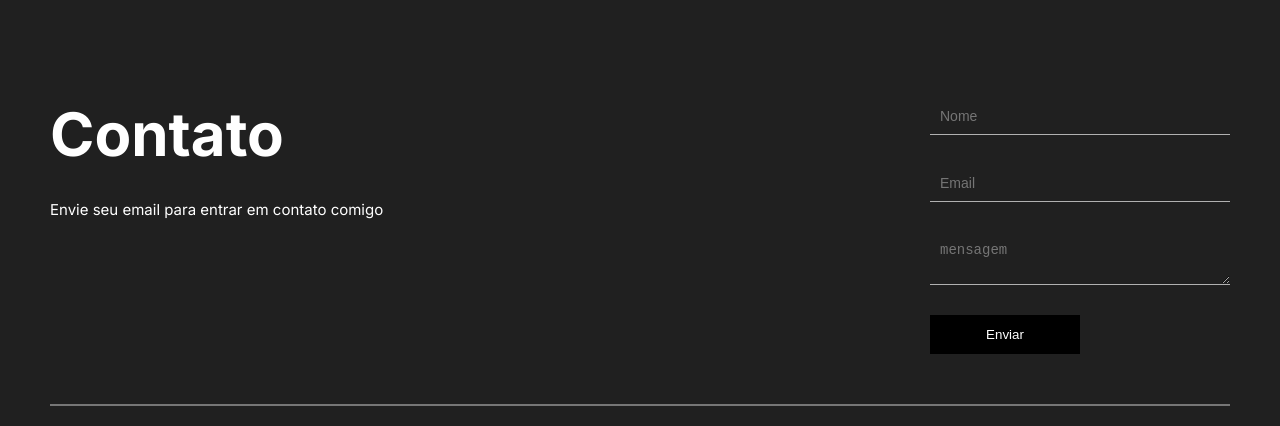
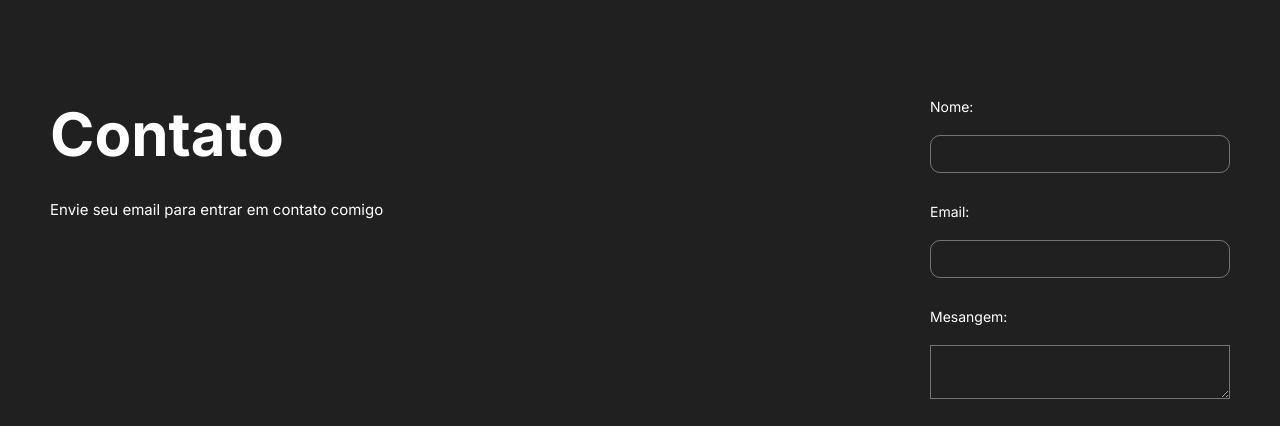
Before and after one commit to JoaoVitor2004/novo-portfolio, a website: page index.html in a window 1280 px wide. Shown: the part 2769-3195 px from the top of the page. Drawn offline with nearby package versions, Linux system fonts and the light colour scheme.

Commit message:
Adicionar animação de scroll suave e arrumar o formulario para ser enviado corretamente

```diff
--- a/index.html
+++ b/index.html
@@ -21,6 +21,9 @@
 </head>
 
 <body>
+    <div id="smooth-wrapper">
+        <div id="smooth-content">
+
             <a class="contato" href="https://api.whatsapp.com/send?phone=+5511933677647&text=Quero entrar em contato"
                 target="_blank">
                 <i class="fa-brands fa-whatsapp"></i>
@@ -59,7 +62,8 @@
                             class="img-hero" alt="imagem de fundo">
                     </div>
 
-            <a href="https://api.whatsapp.com/send?phone=+5511933677647&text=Quero entrar em contato" target="_blank">
+                    <a href="https://api.whatsapp.com/send?phone=+5511933677647&text=Quero entrar em contato"
+                        target="_blank">
                         <button class="button">
                             <svg stroke-linejoin="round" stroke-linecap="round" fill="none" stroke="currentColor"
                                 stroke-width="1.5" viewBox="0 0 24 24" height="40" width="40" class="button__icon"
@@ -151,7 +155,8 @@
                     </ul>
                 </section>
 
-        <section data-aos="fade-down" data-aos-easing="linear" data-aos-duration="1000" class="container-projetos">
+                <section data-aos="fade-down" data-aos-easing="linear" data-aos-duration="1000"
+                    class="container-projetos">
                     <h2>Projetos</h2>
                     <div class="linha-main"></div>
                     <p>Melhores projetos desenvolvidos</p>
@@ -209,10 +214,19 @@
                             <h2>Contato</h2>
                             <p>Envie seu email para entrar em contato comigo</p>
                         </div>
-                <form method="post" id="form">
-                    <input class="input" type="text" id="name" placeholder="Nome">
-                    <input class="input" type="email" id="email" placeholder="Email">
-                    <textarea class="input" id="message" placeholder="mensagem"></textarea>
+                        <form action="https://formspree.io/f/xeojqvwo" method="post" id="form">
+                            <div class="container-input">
+                                <label for="nome">Nome:</label>
+                                <input class="input" type="text" id="nome" name="nome">
+                            </div>
+                            <div class="container-input">
+                                <label for="email">Email:</label>
+                                <input class="input" type="email" id="email" name="email">
+                            </div>
+                            <div class="container-input">
+                                <label for="mensagem">Mesangem:</label>
+                                <textarea class="input border-0" id="mensagem" name="mensagem"></textarea>
+                            </div>
                             <input type="submit" value="Enviar" class="btn-submit">
                         </form>
                     </div>
@@ -241,7 +255,16 @@
                 </div>
             </footer>
 
+        </div>
+    </div>
+
     <script type="module" src="./src/js/script.js" defer></script>
+
+    <script src="https://cdn.jsdelivr.net/npm/gsap@3.14.2/dist/gsap.min.js"></script>
+
+    <script src="https://cdn.jsdelivr.net/npm/gsap@3.14.2/dist/ScrollTrigger.min.js"></script>
+    <script src="https://cdn.jsdelivr.net/npm/gsap@3.14.2/dist/ScrollSmoother.min.js"></script>
+    <script src="https://cdn.jsdelivr.net/npm/gsap@3.14.2/dist/SplitText.min.js"></script>
 
     <script src="https://unpkg.com/aos@2.3.1/dist/aos.js"></script>
     <script>
@@ -254,33 +277,7 @@
         crossorigin="anonymous" referrerpolicy="no-referrer"></script>
 
     <script src="https://cdn.jsdelivr.net/npm/swiper@12/swiper-bundle.min.js"></script>
-
-    <script>
-        const progressCircle = document.querySelector(".autoplay-progress svg");
-        const progressContent = document.querySelector(".autoplay-progress span");
-        var swiper = new Swiper("#Swiper", {
-            spaceBetween: 30,
-            centeredSlides: true,
-            autoplay: {
-                delay: 2500,
-                disableOnInteraction: false
-            },
-            pagination: {
-                el: ".swiper-pagination",
-                clickable: true
-            },
-            navigation: {
-                nextEl: ".swiper-button-next",
-                prevEl: ".swiper-button-prev"
-            },
-            on: {
-                autoplayTimeLeft(s, time, progress) {
-                    progressCircle.style.setProperty("--progress", 1 - progress);
-                    progressContent.textContent = `${Math.ceil(time / 1000)}s`;
-                }
-            }
-        });
-    </script>
+    <script src="./src/js/swiper.js"></script>
 </body>
 
 </html>
--- a/src/js/script.js
+++ b/src/js/script.js
@@ -2,6 +2,13 @@ const form = document.querySelector("#form")
 const nameInput = document.querySelector("#name")
 const email = document.querySelector("#email")
 const message = document.querySelector("#message")
+
+gsap.registerPlugin(ScrollTrigger, ScrollSmoother, SplitText);
+
+ScrollSmoother.create({
+    smooth: 2,
+    effects: true
+});
 
 const checkEmail = (value) => {
     const regex = new RegExp(
@@ -28,7 +35,7 @@ const showMessageError = (error) => {
             justifyContent: "space-between",
             width: "500px",
             fontSize: "16px",
-            background:"#000",
+            background: "#000",
         },
         onClick: function () { }
     }).showToast();
@@ -38,8 +45,8 @@ form.addEventListener("submit", (ev) => {
 
     ev.preventDefault()
 
-    if (nameInput.value === "" && typeof nameInput !== "string") {
-        showMessageError("Digite apenas letras")
+    if (nameInput.value === "" || nameInput.value.match(/[0-9]/gm)) {
+        showMessageError("Digite um nome valido!")
         return
     }
 
@@ -49,10 +56,10 @@ form.addEventListener("submit", (ev) => {
     }
 
     if (message.value === "") {
-        showMessageError("Prencha este campo!")
+        showMessageError("Digite uma mensagem!")
         return
     }
 
-    ev.reset()
-    ev.submit()
+    alert("Dados enviados!")
+    form.submit()
 })
--- /dev/null
+++ b/src/js/swiper.js
@@ -0,0 +1,24 @@
+const progressCircle = document.querySelector(".autoplay-progress svg");
+const progressContent = document.querySelector(".autoplay-progress span");
+const swiper = new Swiper("#Swiper", {
+    spaceBetween: 30,
+    centeredSlides: true,
+    autoplay: {
+        delay: 2500,
+        disableOnInteraction: false
+    },
+    pagination: {
+        el: ".swiper-pagination",
+        clickable: true
+    },
+    navigation: {
+        nextEl: ".swiper-button-next",
+        prevEl: ".swiper-button-prev"
+    },
+    on: {
+        autoplayTimeLeft(s, time, progress) {
+            progressCircle.style.setProperty("--progress", 1 - progress);
+            progressContent.textContent = `${Math.ceil(time / 1000)}s`;
+        }
+    }
+});
--- a/src/scss/styles.scss
+++ b/src/scss/styles.scss
@@ -390,17 +390,31 @@ footer {
                 max-width: 100%;
                 display: flex;
                 flex-direction: column;
-                gap: 30px;
+
+                .container-input {
+                    display: flex;
+                    flex-direction: column;
+                    margin-bottom: 30px;
+                    gap: 20px;
+
+                    label {
+                        font-size: 14px;
+                    }
 
                     .input {
                         font-size: 14px;
-                    padding: 10px;
                         background: none;
                         border: none;
                         outline: none;
                         color: #fff;
-                    border-bottom: 1.5px solid #ffffffa6;
-                    padding-bottom: 10px;
+                        border: 1.5px solid #ffffff60;
+                        border-radius: 10px;
+                        padding: 10px;
+                    }
+
+                    .input.border-0 {
+                        border-radius: 0px;
+                    }
                 }
 
                 .btn-submit {
@@ -412,7 +426,7 @@ footer {
                     cursor: pointer;
 
                     @media (width < 800px) {
-                        margin:  0 auto;
+                        margin: 0 auto;
                     }
                 }
             }
```
Also changed, not shown: src/css/styles.css, 1 other file. Lines whose indentation alone changed are shown as unchanged.
